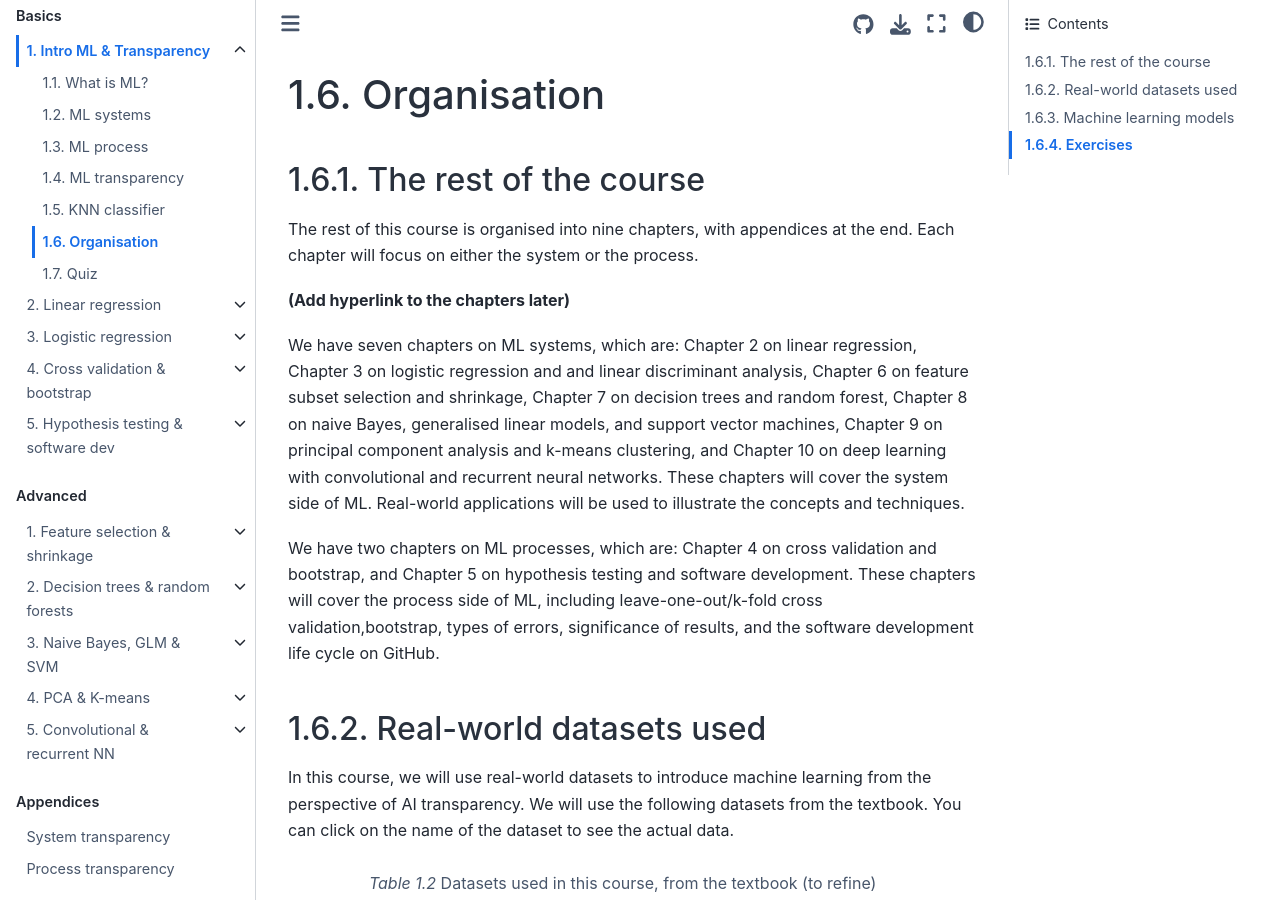
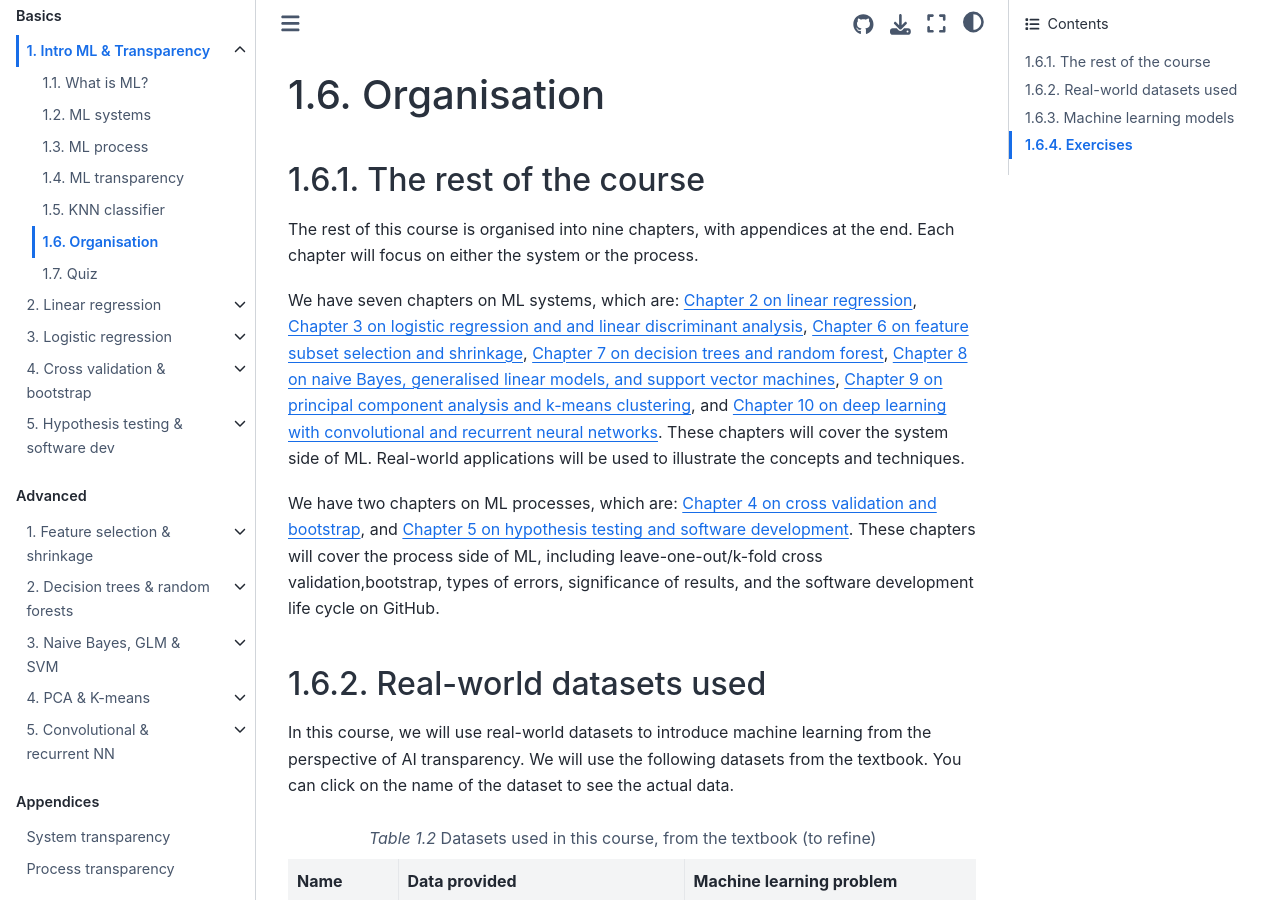
Before and after one commit to pykale/transparentML, a Jupyter Book: the page built from content/01-intro/organisation.md, in a window 1280 px wide and 900 px high. Built offline with Jupyter Book 1.0.4 settings and Sphinx 7.4.7 and the Sphinx Book theme 1.1.4, drawn with Linux system fonts in a browser that asks for light colours; pages that are not in the unit, such as notebooks, are missing from menus.

Commit message:
add video frame to knn and org links

```diff
--- a/content/01-intro/organisation.md
+++ b/content/01-intro/organisation.md
@@ -4,11 +4,9 @@
 
 The rest of this course is organised into nine chapters, with appendices at the end. Each chapter will focus on either the system or the process.
 
-**(Add hyperlink to the chapters later)**
+We have seven chapters on ML systems, which are: [Chapter 2 on linear regression](https://pykale.github.io/transparentML/02-linear-reg/overview.html), [Chapter 3 on logistic regression and and linear discriminant analysis](https://pykale.github.io/transparentML/03-logistic-reg/overview.html), [Chapter 6 on feature subset selection and shrinkage](https://pykale.github.io/transparentML/06-ftr-select-shrink/overview.html), [Chapter 7 on decision trees and random forest](https://pykale.github.io/transparentML/07-dec-trees-rnd-forest/overview.html), [Chapter 8 on naive Bayes, generalised linear models, and support vector machines](https://pykale.github.io/transparentML/08-nb-glm-svm/overview.html), [Chapter 9 on principal component analysis and k-means clustering](https://pykale.github.io/transparentML/09-pca-kmeans/overview.html), and [Chapter 10 on deep learning with convolutional and recurrent neural networks](https://pykale.github.io/transparentML/10-deep-cnn-rnn/overview.html). These chapters will cover the system side of ML. Real-world applications will be used to illustrate the concepts and techniques.
 
-We have seven chapters on ML systems, which are: Chapter 2 on linear regression, Chapter 3 on logistic regression and and linear discriminant analysis, Chapter 6 on feature subset selection and shrinkage, Chapter 7 on decision trees and random forest, Chapter 8 on naive Bayes, generalised linear models, and support vector machines, Chapter 9 on principal component analysis and k-means clustering, and Chapter 10 on deep learning with convolutional and recurrent neural networks. These chapters will cover the system side of ML. Real-world applications will be used to illustrate the concepts and techniques.
-
-We have two chapters on ML processes, which are: Chapter 4 on cross validation and bootstrap, and Chapter 5 on hypothesis testing and software development. These chapters will cover the process side of ML, including leave-one-out/k-fold cross validation,bootstrap, types of errors, significance of results, and the software development life cycle on GitHub.
+We have two chapters on ML processes, which are: [Chapter 4 on cross validation and bootstrap](https://pykale.github.io/transparentML/04-cross-val-bootstrap/overview.html), and [Chapter 5 on hypothesis testing and software development](https://pykale.github.io/transparentML/05-hypo-test-sw-dev/overview.html). These chapters will cover the process side of ML, including leave-one-out/k-fold cross validation,bootstrap, types of errors, significance of results, and the software development life cycle on GitHub.
 
 ### Real-world datasets used
 
```
Also changed, not shown: content/01-intro/knn.ipynb.
